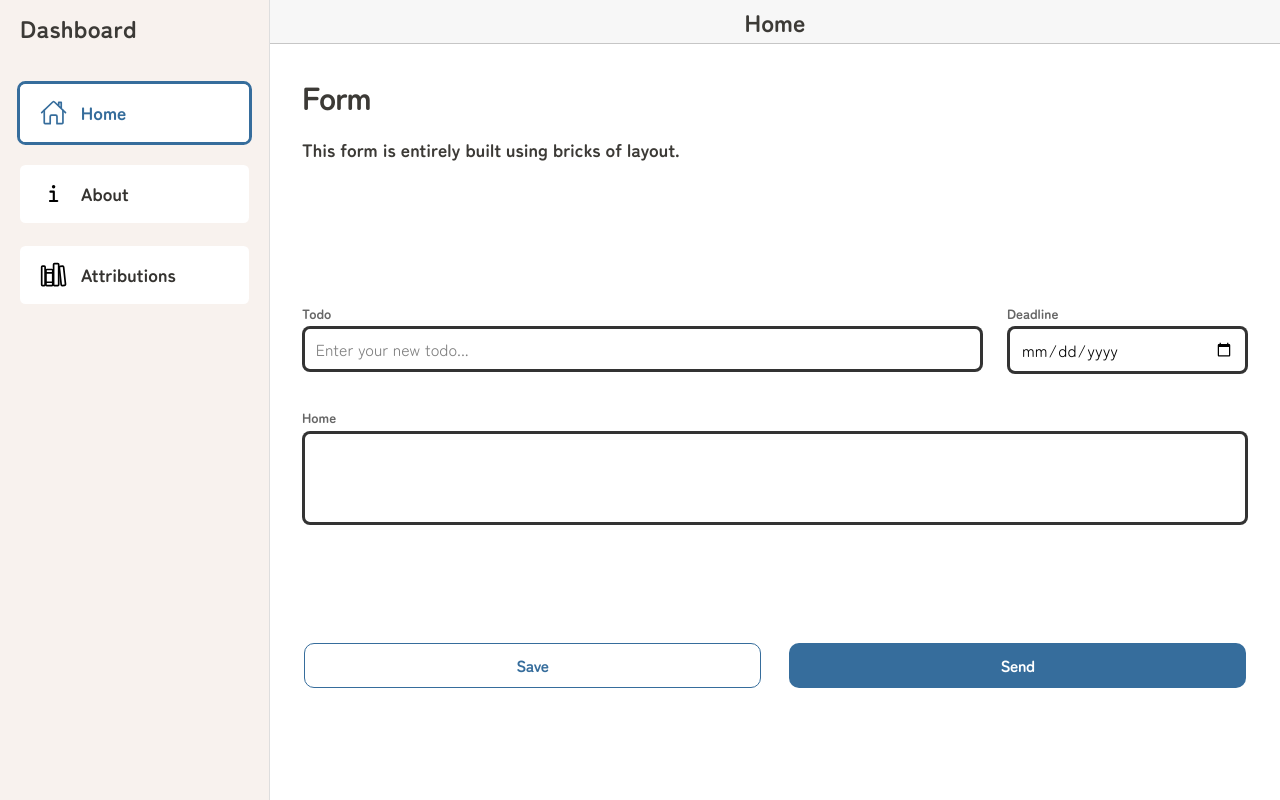
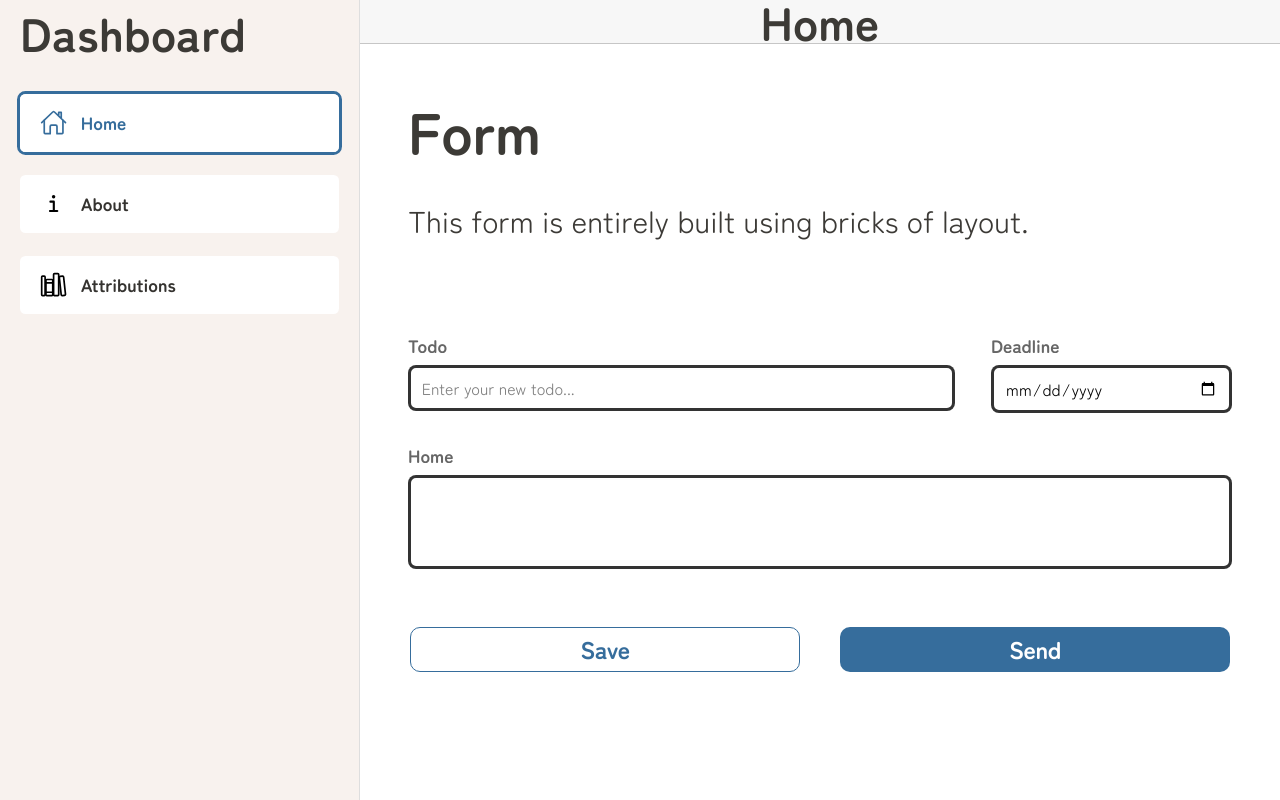
Before and after one commit to nelioyann/Storyboard, a React (Create React App) app: page /tabs/home in a window 1280 px wide. Built offline with nearby package versions, Linux system fonts and the light colour scheme.

Commit message:
feat: Added Utopia fluid typography

```diff
--- a/src/components/Forms/Input/Input.tsx
+++ b/src/components/Forms/Input/Input.tsx
@@ -1,7 +1,7 @@
 import React, { HTMLAttributes } from 'react';
 import { IonInput, IonItem, IonLabel } from '@ionic/react';
 import styled from 'styled-components';
-import { Label, SpacingEnum } from '../../../theme/globalStyles';
+import { Label, ShadowEnum, SpacingEnum } from '../../../theme/globalStyles';
 export interface IInput extends HTMLAttributes<HTMLIonInputElement> {
     label: string;
     placeholder?: string;
@@ -14,7 +14,7 @@ export interface IInput extends HTMLAttributes<HTMLIonInputElement> {
     autocomplete?: "off" | "on" | "name" | "honorific-prefix" | "given-name" | "additional-name" | "family-name" | "honorific-suffix" | "nickname" | "email" | "username" | "new-password" | "current-password" | "one-time-code" | "organization-title" | "organization" | "street-address" | "address-line1" | "address-line2" | "address-line3" | "address-level4" | "address-level3" | "address-level2" | "address-level1" | "country" | "country-name" | "postal-code" | "cc-name" | "cc-given-name" | "cc-additional-name" | "cc-family-name" | "cc-number" | "cc-exp" | "cc-exp-month" | "cc-exp-year" | "cc-csc" | "cc-type" | "transaction-currency" | "transaction-amount" | "language" | "bday" | "bday-day" | "bday-month" | "bday-year" | "sex" | "tel" | "tel-country-code" | "tel-national" | "tel-area-code" | "tel-local" | "tel-extension" | "impp" | "url" | "photo";
 }
 const StyledInput = styled(IonInput)`
-    margin-top: ${SpacingEnum['s-1']};
+    margin-top: ${SpacingEnum['s0']};
     --padding-start: ${SpacingEnum['s-1']} !important;
     --padding-end: ${SpacingEnum['s-1']} !important;
     --border-color: var(--ion-item-border-color, var(--ion-border-color, var(--ion-color-step-150, rgba(0, 0, 0, 0.8))));
@@ -29,12 +29,14 @@ const StyledItem = styled(IonItem)`
     --inner-padding-end: 0 !important;
     --padding-start: 0 !important;
     --padding-end: 0 !important;
+    overflow: visible ;
     ${StyledInput}{
         border-radius: ${SpacingEnum.subtleCurve};
         border: ${SpacingEnum.borderThicc} solid var(--border-color);
     }
     &.item-interactive.item-has-focus ${StyledInput}{
         border: ${SpacingEnum.borderThicc} solid var(--highlight-background);
+        box-shadow: ${ShadowEnum.focus};
     }
     &.item-interactive.item-has-focus ${Label}{
         color: var(--highlight-background);
@@ -43,15 +45,14 @@ const StyledItem = styled(IonItem)`
 
 
 
-const Input: React.FC<IInput> = ({label,...props}) => {
+const Input: React.FC<IInput> = ({ label, ...props }) => {
     return (
         <StyledItem lines="none">
             <IonLabel position="stacked">
-                <Label size="large">
-
-                {label}
+                <Label size="default" weight='bold'>
+                    {label}
                 </Label>
-                </IonLabel>
+            </IonLabel>
             <StyledInput {...props}></StyledInput>
         </StyledItem>
     )
--- a/src/components/Forms/Input/Textarea.tsx
+++ b/src/components/Forms/Input/Textarea.tsx
@@ -1,7 +1,7 @@
 import React, { HTMLAttributes } from 'react';
 import { IonTextarea, IonItem, IonLabel } from '@ionic/react';
 import styled from 'styled-components';
-import { Label, SpacingEnum } from '../../../theme/globalStyles';
+import { Label, ShadowEnum, SpacingEnum } from '../../../theme/globalStyles';
 export interface ITextarea extends HTMLAttributes<HTMLIonTextareaElement> {
     label: string;
     name: string;
@@ -16,7 +16,7 @@ export interface ITextarea extends HTMLAttributes<HTMLIonTextareaElement> {
     clearTextarea?: boolean;
 }
 const StyledTextarea = styled(IonTextarea)`
-    margin-top: ${SpacingEnum['s-1']};
+    margin-top: ${SpacingEnum['s0']};
     --padding-start: ${SpacingEnum['s-1']} !important;
     --padding-end: ${SpacingEnum['s-1']} !important;
     --border-color: var(--ion-item-border-color, var(--ion-border-color, var(--ion-color-step-150, rgba(0, 0, 0, 0.8))));
@@ -31,12 +31,14 @@ const StyledItem = styled(IonItem)`
     --inner-padding-end: 0 !important;
     --padding-start: 0 !important;
     --padding-end: 0 !important;
+    overflow: visible ;
     ${StyledTextarea}{
         border-radius: ${SpacingEnum.subtleCurve};
         border: ${SpacingEnum.borderThicc} solid var(--border-color);
     }
     &.item-interactive.item-has-focus ${StyledTextarea}{
         border: ${SpacingEnum.borderThicc} solid var(--highlight-background);
+        box-shadow: ${ShadowEnum.focus};
     }
     &.item-interactive.item-has-focus ${Label}{
         color: var(--highlight-background);
@@ -47,7 +49,7 @@ const Textarea: React.FC<ITextarea> = ({ label, ...props }) => {
     return (
         <StyledItem lines="none">
             <IonLabel position="stacked">
-                <Label size="large">
+                <Label size="default" weight='bold'>
                     {label}
                 </Label>
             </IonLabel>
--- a/src/components/Headings/Heading.tsx
+++ b/src/components/Headings/Heading.tsx
@@ -1,35 +1,44 @@
 import React, { HTMLAttributes } from 'react';
 import styled from 'styled-components';
-import { ColoredProps, ColorLabelsEnum } from '../../theme/globalStyles';
+import { ColoredProps, ColorLabelsEnum, FontSizeEnum } from '../../theme/globalStyles';
 
 
 const Heading1 = styled.h1<ColoredProps>`
     font-weight: var(--font-bold);
     color: ${props => props.color ? `var(--ion-color-${props.color})` : `var(--ion-color-dark)`};
-    font-size: 3.5rem;
-    line-height: 105%;
-    letter-spacing: -1px;
-    white-space: normal;
+    font-size: ${FontSizeEnum['step-6']};
+    line-height: 1.1;
+
+    /* line-height: 105%; */
+    /* letter-spacing: -1px; */
+    /* white-space: normal; */
     padding: 0;
     margin: 0;
 `
 const Heading2 = styled.h2<ColoredProps>`
     font-weight: var(--font-bold);
     color: ${props => props.color ? `var(--ion-color-${props.color})` : `var(--ion-color-dark)`};
-    font-size: 2.5rem;
-    line-height: 115%;
-    letter-spacing: -1px;
-    white-space: normal;
+    font-size: ${FontSizeEnum['step-5']};
+    line-height: 1.2;
+
+
+    /* font-size: 2.5rem; */
+    /* line-height: 115%; */
+    /* letter-spacing: -1px; */
+    /* white-space: normal; */
     padding: 0;
     margin: 0;
 `
 const Heading3 = styled.h3<ColoredProps>`
     font-weight: var(--font-bold);
     color: ${props => props.color ? `var(--ion-color-${props.color})` : `var(--ion-color-dark)`};
-    font-size: 2rem;
-    line-height: 130%;
+    font-size: ${FontSizeEnum['step-4']};
+    line-height: 1.3;
+
+    /* font-size: 2rem; */
+    /* line-height: 130%;
     letter-spacing: -1px;
-    white-space: normal;
+    white-space: normal; */
     padding: 0;
     margin: 0;
 `
@@ -37,29 +46,35 @@ const Heading3 = styled.h3<ColoredProps>`
 const Heading4 = styled.h4<ColoredProps>`
     font-weight: var(--font-bold);
     color: ${props => props.color ? `var(--ion-color-${props.color})` : `var(--ion-color-dark)`};
+    font-size: ${FontSizeEnum['step-3']};
+    line-height: 1.4;
     padding: 0;
     margin: 0;
     /* margin: 2rem 0 1rem; */
-    white-space: normal;
-    font-size: 1.5rem;
-    line-height: 133%;
+    /* white-space: normal; */
+    /* font-size: 1.5rem; */
+    /* line-height: 133%; */
 
 `
 const Heading5 = styled.h5<ColoredProps>`
     font-weight: var(--font-bold);
     color: ${props => props.color ? `var(--ion-color-${props.color})` : `var(--ion-color-dark)`};
-    font-size: 1.25rem;
+    font-size: ${FontSizeEnum['step-2']};
+    line-height: 1.5;
+
+    /* font-size: 1.25rem;
     line-height: 130%;
-    white-space: normal;
+    white-space: normal; */
     padding: 0;
     margin: 0;
 `
 const Heading6 = styled.h6<ColoredProps>`
     font-weight: var(--font-bold);
     color: ${props => props.color ? `var(--ion-color-${props.color})` : `var(--ion-color-dark)`};
-    font-size: 1rem;
-    line-height: 130%;
-    white-space: normal;
+    font-size: ${FontSizeEnum['step-1']};
+    line-height: 1.6;
+    /* font-size: 1rem;
+    white-space: normal; */
     padding: 0;
     margin: 0;
 `
--- a/src/theme/fonts.css
+++ b/src/theme/fonts.css
@@ -1,36 +1,36 @@
 /* zen-maru-gothic-300 - latin */
 @font-face {
-    font-family: 'Zen Maru Gothic';
+  font-family: "Zen Maru Gothic";
   font-style: normal;
   font-weight: 300;
-    src: local(''),
-        url('../fonts/zen-maru-gothic-v7-latin-300.woff2') format('woff2'),
+  src: local(""),
+    url("../fonts/zen-maru-gothic-v7-latin-300.woff2") format("woff2"),
     /* Chrome 26+, Opera 23+, Firefox 39+ */
-        url('../fonts/zen-maru-gothic-v7-latin-300.woff') format('woff');
+      url("../fonts/zen-maru-gothic-v7-latin-300.woff") format("woff");
   /* Chrome 6+, Firefox 3.6+, IE 9+, Safari 5.1+ */
 }
 
 /* zen-maru-gothic-regular - latin */
 @font-face {
-    font-family: 'Zen Maru Gothic';
+  font-family: "Zen Maru Gothic";
   font-style: normal;
   font-weight: 400;
-    src: local(''),
-        url('../fonts/zen-maru-gothic-v7-latin-regular.woff2') format('woff2'),
+  src: local(""),
+    url("../fonts/zen-maru-gothic-v7-latin-regular.woff2") format("woff2"),
     /* Chrome 26+, Opera 23+, Firefox 39+ */
-        url('../fonts/zen-maru-gothic-v7-latin-regular.woff') format('woff');
+      url("../fonts/zen-maru-gothic-v7-latin-regular.woff") format("woff");
   /* Chrome 6+, Firefox 3.6+, IE 9+, Safari 5.1+ */
 }
 
 /* zen-maru-gothic-700 - latin */
 @font-face {
-    font-family: 'Zen Maru Gothic';
+  font-family: "Zen Maru Gothic";
   font-style: normal;
   font-weight: 700;
-    src: local(''),
-        url('../fonts/zen-maru-gothic-v7-latin-700.woff2') format('woff2'),
+  src: local(""),
+    url("../fonts/zen-maru-gothic-v7-latin-700.woff2") format("woff2"),
     /* Chrome 26+, Opera 23+, Firefox 39+ */
-        url('../fonts/zen-maru-gothic-v7-latin-700.woff') format('woff');
+      url("../fonts/zen-maru-gothic-v7-latin-700.woff") format("woff");
   /* Chrome 6+, Firefox 3.6+, IE 9+, Safari 5.1+ */
 }
 
@@ -38,5 +38,49 @@
   --font-bold: 700;
   --font-regular: 400;
   --font-light: 300;
-    --ion-font-family: 'Zen Maru Gothic', sans-serif;
+  --ion-font-family: "Zen Maru Gothic", sans-serif;
 }
+
+/* @link https://utopia.fyi/type/calculator?c=320,16,1.2,1140,24,1.25,6,1,&s=0.75|0.5|0.25,1.5|2|3|4|6,s-l */
+
+:root {
+  --step--1: clamp(1.2rem, calc(0.69rem + 0.72vw), 0.83rem);
+  --step-0: clamp(1rem, calc(0.8rem + 0.98vw), 1.5rem);
+  --step-1: clamp(1.2rem, calc(0.94rem + 1.32vw), 1.88rem);
+  --step-2: clamp(1.44rem, calc(1.09rem + 1.76vw), 2.34rem);
+  --step-3: clamp(1.73rem, calc(1.26rem + 2.35vw), 2.93rem);
+  --step-4: clamp(2.07rem, calc(1.45rem + 3.1vw), 3.66rem);
+  --step-5: clamp(2.49rem, calc(1.67rem + 4.08vw), 4.58rem);
+  --step-6: clamp(2.99rem, calc(1.92rem + 5.34vw), 5.72rem);
+}
+
+/* @link https://utopia.fyi/space/calculator?c=320,16,1.125,1920,20,1.381,7,1,&s=0.75|0.5|0.25,1.5|2|3|4|6,l-3xl */
+
+:root {
+  --space-3xs: clamp(0.25rem, calc(0.24rem + 0.06vw), 0.31rem);
+  --space-2xs: clamp(0.5rem, calc(0.48rem + 0.13vw), 0.63rem);
+  --space-xs: clamp(0.75rem, calc(0.71rem + 0.19vw), 0.94rem);
+  --space-s: clamp(1rem, calc(0.95rem + 0.25vw), 1.25rem);
+  --space-m: clamp(1.5rem, calc(1.43rem + 0.38vw), 1.88rem);
+  --space-l: clamp(2rem, calc(1.9rem + 0.5vw), 2.5rem);
+  --space-xl: clamp(3rem, calc(2.85rem + 0.75vw), 3.75rem);
+  --space-2xl: clamp(4rem, calc(3.8rem + 1vw), 5rem);
+  --space-3xl: clamp(6rem, calc(5.7rem + 1.5vw), 7.5rem);
+
+  /* One-up pairs */
+  --space-3xs-2xs: clamp(0.25rem, calc(0.18rem + 0.38vw), 0.63rem);
+  --space-2xs-xs: clamp(0.5rem, calc(0.41rem + 0.44vw), 0.94rem);
+  --space-xs-s: clamp(0.75rem, calc(0.65rem + 0.5vw), 1.25rem);
+  --space-s-m: clamp(1rem, calc(0.83rem + 0.88vw), 1.88rem);
+  --space-m-l: clamp(1.5rem, calc(1.3rem + 1vw), 2.5rem);
+  --space-l-xl: clamp(2rem, calc(1.65rem + 1.75vw), 3.75rem);
+  --space-xl-2xl: clamp(3rem, calc(2.6rem + 2vw), 5rem);
+  --space-2xl-3xl: clamp(4rem, calc(3.3rem + 3.5vw), 7.5rem);
+
+  /* Custom pairs */
+  --space-l-3xl: clamp(2rem, calc(0.9rem + 5.5vw), 7.5rem);
+}
+
+body {
+  font-size: var(--step-0);
+}
--- a/src/theme/globalStyles.tsx
+++ b/src/theme/globalStyles.tsx
@@ -8,25 +8,48 @@ export enum SpacingEnum {
     "subtleCurve" = "0.5em", //TODO: Add it everywhere
     "bigCurve" = "1em", //TODO: Add it everywhere
     "borderThicc" = "var(--border-thicc)", //TODO: Add it everywhere
-    "s-5"= "var(--s-5)",
-    "s-4"= "var(--s-4)",
-    "s-3"= "var(--s-3)",
-    "s-2"= "var(--s-2)",
-    "s-1"= "var(--s-1)",
-    "s0"= "var(--s0)",
-    "s1"= "var(--s1)",
-    "s2"= "var(--s2)",
-    "s3"= "var(--s3)",
-    "s4"= "var(--s4)",
-    "s5"= "var(--s5)",
+    "s-5" = "var(--s-5)",
+    "s-4" = "var(--s-4)",
+    "s-3" = "var(--s-3)",
+    "s-2" = "var(--s-2)",
+    "s-1" = "var(--s-1)",
+    "s0" = "var(--s0)",
+    "s1" = "var(--s1)",
+    "s2" = "var(--s2)",
+    "s3" = "var(--s3)",
+    "s4" = "var(--s4)",
+    "s5" = "var(--s5)",
+    "3xs" = "var(--space-3xs)",
+    "2xs" = "var(--space-2xs)",
+    "xs" = "var(--space-xs)",
+    "s" = "var(--space-s)",
+    "m" = "var(--space-m)",
+    "l" = "var(--space-l)",
+    "xl" = "var(--space-xl)",
+    "2xl" = "var(--space-2xl)",
+    "3xl" = "var(--space-3xl)", //TODO: Add one up pairs
 }
 
+export enum FontSizeEnum {
+    "step--1" = "var(--step--1)",
+    "step-0" = "var(--step-0)",
+    "step-1" = "var(--step-1)",
+    "step-2" = "var(--step-2)",
+    "step-3" = "var(--step-3)",
+    "step-4" = "var(--step-4)",
+    "step-5" = "var(--step-5)",
+    "step-6" = "var(--step-6)",
+}
 export enum FontWeightEnum {
     "BOLD" = "var(--font-bold)",
     "REGULAR" = "var(--font-regular)",
     "LIGHT" = "var(--font-light)",
 }
 
+export enum ShadowEnum {
+    "none" = "none",
+    "focus" = "0 0 0 1px var(--highlight-background, --ion-color-primary), 0 0 0 5px rgba(var(--ion-color-primary-rgb),.3)"
+}
 export enum ColorVariablesEnum {
     "PRIMARY" = "var(--ion-color-primary)",
     "SECONDARY" = "var(--ion-color-secondary)",
@@ -56,43 +79,48 @@ const GlobalStyle = createGlobalStyle`
     margin: 0;
     padding: 0;
 }
+body{
+    font-size: ${FontSizeEnum["step-0"]};
+}
 `
 export default GlobalStyle;
 
 export interface ColoredProps {
-    color?: ColorLabelsEnum ;
+    color?: ColorLabelsEnum;
 }
 
 
 export const SmallParagraph = styled.p<ColoredProps>`
-  font-size: 0.75rem;
-  line-height: 150%;
+  font-size: ${FontSizeEnum["step-1"]};
+  line-height: 1.5;
   color: ${props => props.color ? `var(--ion-color-${props.color})` : `var(--ion-color-dark-shade)`};
   /* --ionicon-stroke-width: 64px; */
-  white-space: normal;
+  /* white-space: normal; */
   font-weight: ${FontWeightEnum.BOLD};
 `;
 export const MediumParagraph = styled(SmallParagraph)`
-  font-size: 0.875rem;
+  font-size: ${FontSizeEnum["step-0"]};
   font-weight: var(--font-semibold);
 `;
 export const LargeParagraph = styled(MediumParagraph)`
-  font-size: 1rem;
+  font-size: ${FontSizeEnum["step-1"]};
   line-height: 162%;
   font-weight: initial;
 `;
 
-interface ParagraphProps extends ColoredProps{
+interface ParagraphProps extends ColoredProps {
     size?: "small" | "default" | "large";
+    weight?: "bold" | "regular" | "light";
     isVisible?: boolean;
 }
 
-interface HeadingsProps extends HTMLAttributes<HTMLHeadingElement>{
+interface HeadingsProps extends HTMLAttributes<HTMLHeadingElement> {
 
 }
 
 export const Label = styled.p<ParagraphProps>`
-    font-size: 1rem !important;
+    font-size: ${FontSizeEnum["step-0"]};
+
     /* ${({ color }) =>
         color &&
         css`
@@ -102,24 +130,40 @@ export const Label = styled.p<ParagraphProps>`
     ${({ size }) =>
         size === "small" &&
         css`
-            font-size: 0.875rem !important;
-            font-weight: ${FontWeightEnum.REGULAR};
+            font-size: ${FontSizeEnum["step--1"]} !important;
             `
     }
     ${({ size }) =>//useless FIXME:
         size === "default" &&
         css`
-            font-size: 1rem !important;
-            font-weight: ${FontWeightEnum.REGULAR};
+            font-size: ${FontSizeEnum["step-0"]} !important;
         `
     }
     ${({ size }) =>
         size === "large" &&
         css`
-            font-size: 1.125rem !important;
+            font-size: ${FontSizeEnum["step-1"]} !important;
+        `
+    }
+    ${({ weight }) =>
+        weight === "bold" &&
+        css`
             font-weight: ${FontWeightEnum.BOLD};
+        `
+    }
 
+    ${({ weight }) =>
+        weight === "regular" &&
+        css`
+            font-weight: ${FontWeightEnum.REGULAR};
         `
+    }
+
+    ${({ weight }) =>
+        weight === "light" &&
+        css`
+            font-weight: ${FontWeightEnum.LIGHT};
+            `
     }
 `
 export const ButtonText = styled(Label)`
```
Lines whose indentation alone changed are shown as unchanged.
